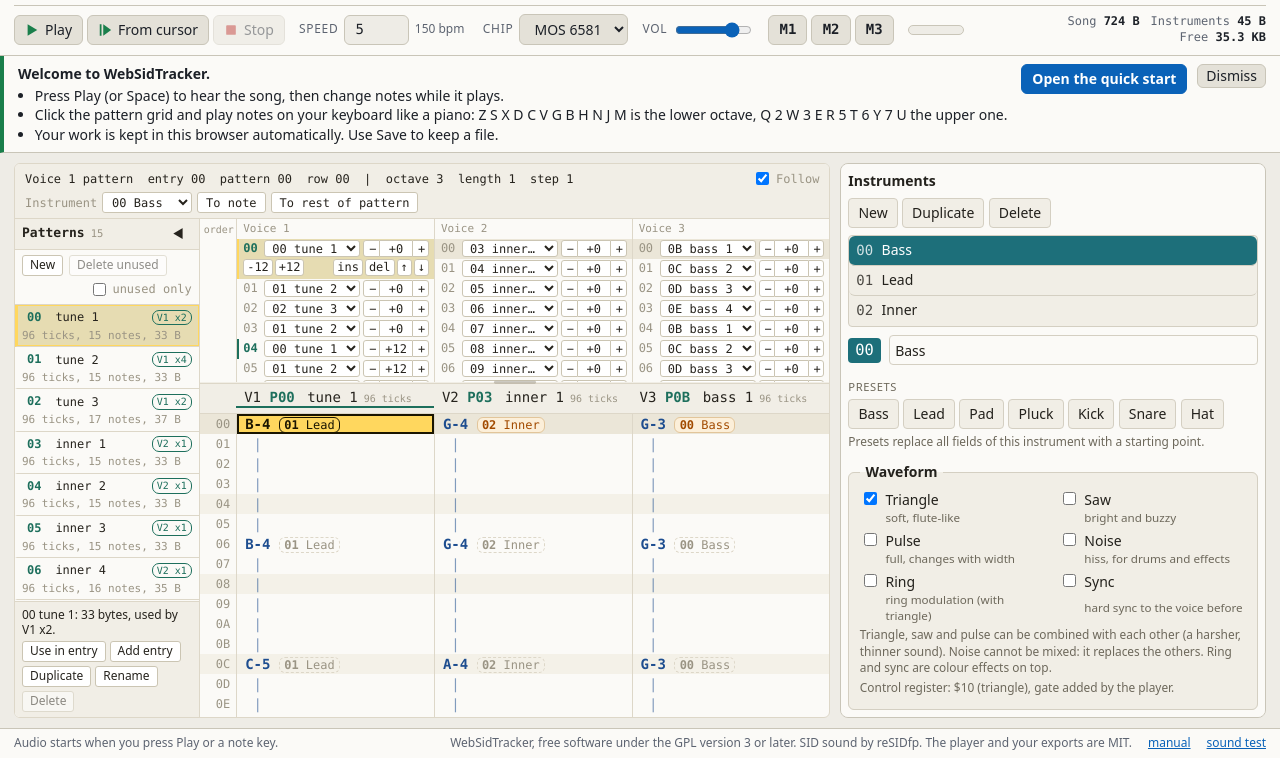
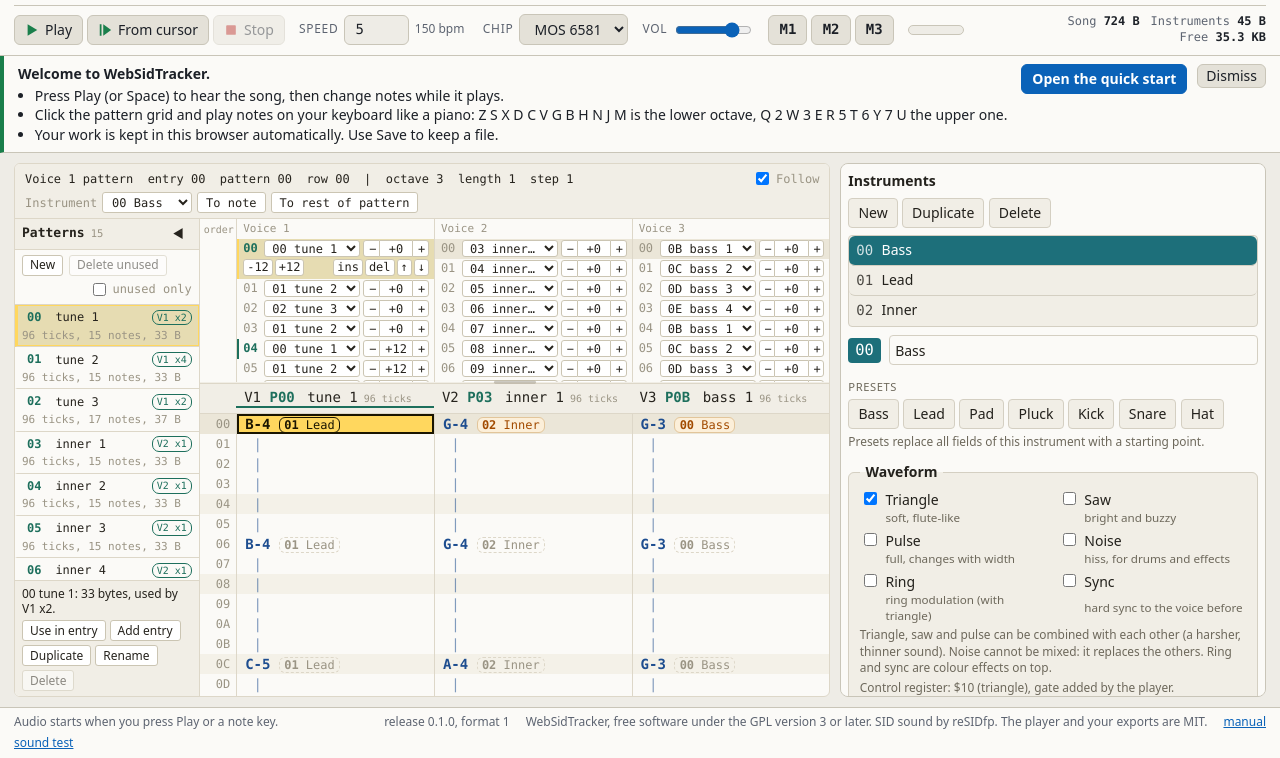
Before and after one commit to DDecoene/WebSidTracker, a plain HTML site: page web/tracker.html in a window 1280 px wide. Shown: the part 42-800 px from the top of the page. Drawn offline with Linux system fonts and the light colour scheme.

Commit message:
web: show the release and format in the footer

```diff
--- a/web/app/main.js
+++ b/web/app/main.js
@@ -473,6 +473,7 @@ async function main() {
   // ---- release label, development bar ----------------------------------------------------------------
 
   $('release').textContent = `v${RELEASE}`;
+  $('footer-version').textContent = `release ${RELEASE}, format ${FORMAT}${isDevChannel(location.pathname) ? ' (development)' : ''}`;
   $('dev-bar').hidden = !isDevChannel(location.pathname);
 
   // ---- first visit, deep links ---------------------------------------------------------------------
--- a/web/tracker.html
+++ b/web/tracker.html
@@ -103,6 +103,7 @@
   <footer class="footer">
     <span id="audio-status">Audio starts when you press Play or a note key.</span>
     <span class="spacer"></span>
+    <span id="footer-version" title="Release version and format version of this tracker"></span>
     <span>WebSidTracker, free software under the GPL version 3 or later. SID sound by reSIDfp. The player and your exports are MIT.</span>
     <a href="manual.html" target="_blank" rel="noopener">manual</a>
     <a href="sound-test.html">sound test</a>
```
